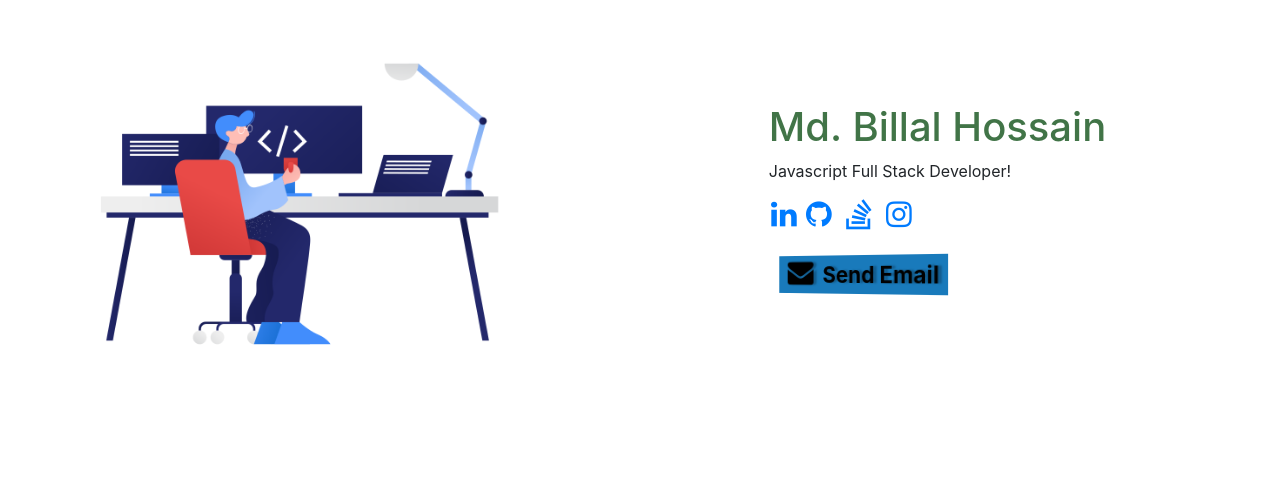
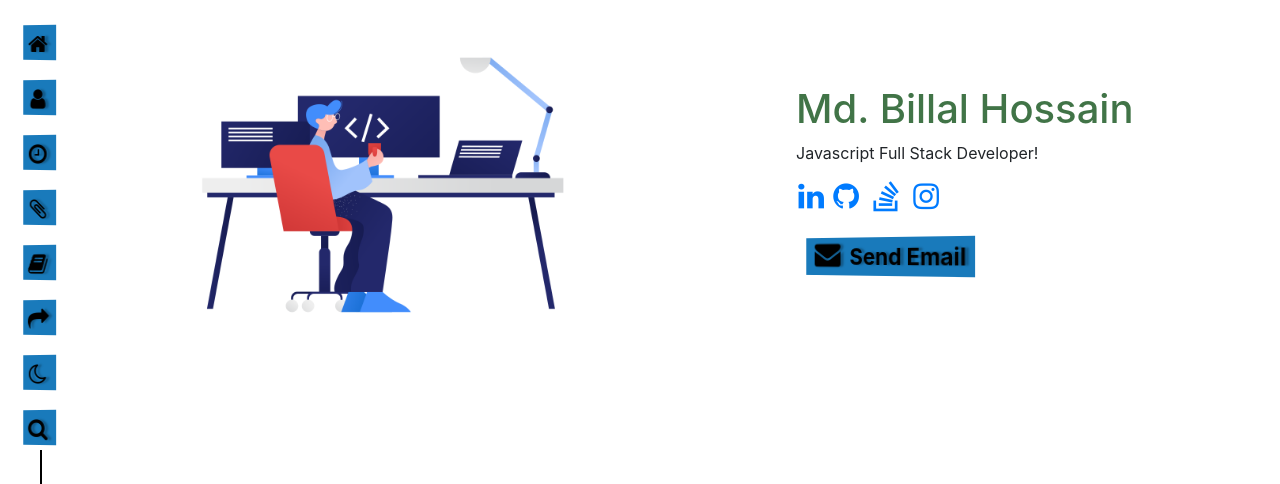
Before and after one commit to mbhossain/Protfolio, an Angular app: page / in a window 1280 px wide. Shown: the top 484 px of the page. Built offline with nearby package versions, Linux system fonts and the light colour scheme.

Commit message:
header-component

```diff
--- a/src/app/app.component.css
+++ b/src/app/app.component.css
@@ -0,0 +1,3 @@
+.top-space {
+    margin-top: 25px;
+}
--- a/src/app/app.component.html
+++ b/src/app/app.component.html
@@ -1 +1,9 @@
-<app-landing-page></app-landing-page>
+<div class="row">
+    <div class="col-md-1 top-space">
+        <app-header></app-header>
+
+    </div>
+    <div class="col-md-11">
+        <app-landing-page></app-landing-page>
+    </div>
+</div>
--- a/src/app/app.module.ts
+++ b/src/app/app.module.ts
@@ -4,11 +4,13 @@ import { BrowserModule } from '@angular/platform-browser';
 import { AppRoutingModule } from './app-routing.module';
 import { AppComponent } from './app.component';
 import { LandingPageComponent } from './components/landing-page/landing-page.component';
+import { HeaderComponent } from './components/header/header.component';
 
 @NgModule({
   declarations: [
     AppComponent,
-    LandingPageComponent
+    LandingPageComponent,
+    HeaderComponent
   ],
   imports: [
     BrowserModule,
--- /dev/null
+++ b/src/app/components/header/header.component.css
@@ -0,0 +1,16 @@
+.top-space {
+    margin-top: 20px;
+}
+
+.button-size {
+    width: 35px;
+    height: 35px;
+}
+
+.vertical-line {
+    border-left: 2px solid black;
+    height: 200px;
+    position: absolute;
+    left: 50%;
+    margin-top: 425px;
+}
--- /dev/null
+++ b/src/app/components/header/header.component.html
@@ -0,0 +1,29 @@
+<div class="row">
+    <div class="col-md-12 text-center">
+        <button class="button button-size" role="button"><i class="fa fa-home"
+                aria-hidden="true"></i></button>
+    </div>
+    <div class="col-md-12 text-center top-space">
+        <button class="button button-size" role="button"><i class="fa fa-user" aria-hidden="true"></i></button>
+    </div>
+    <div class="col-md-12 text-center top-space">
+        <button class="button button-size" role="button"><i class="fa fa-clock-o" aria-hidden="true"></i></button>
+    </div>
+    <div class="col-md-12 text-center top-space">
+        <button class="button button-size" role="button"><i class="fa fa-paperclip" aria-hidden="true"></i></button>
+    </div>
+    <div class="col-md-12 text-center top-space">
+        <button class="button button-size" role="button"><i class="fa fa-book" aria-hidden="true"></i></button>
+    </div>
+    <div class="col-md-12 text-center top-space">
+        <button class="button button-size" role="button"><i class="fa fa-share" aria-hidden="true"></i></button>
+    </div>
+    <div class="col-md-12 text-center top-space">
+        <button class="button button-size" role="button"><i class="fa fa-moon-o" aria-hidden="true"></i></button>
+        <!-- <i class="fa fa-sun-o" aria-hidden="true"></i> -->
+    </div>
+    <div class="col-md-12 text-center top-space">
+        <button class="button button-size" role="button"><i class="fa fa-search" aria-hidden="true"></i></button>
+    </div>
+    <div class="vertical-line"></div>
+</div>
--- /dev/null
+++ b/src/app/components/header/header.component.ts
@@ -0,0 +1,15 @@
+import { Component, OnInit } from '@angular/core';
+
+@Component({
+  selector: 'app-header',
+  templateUrl: './header.component.html',
+  styleUrls: ['./header.component.css']
+})
+export class HeaderComponent implements OnInit {
+
+  constructor() { }
+
+  ngOnInit(): void {
+  }
+
+}
--- a/src/app/components/landing-page/landing-page.component.html
+++ b/src/app/components/landing-page/landing-page.component.html
@@ -1,5 +1,5 @@
 <!-- Add font-awesome icons library -->
-<link rel="stylesheet" href="https://cdnjs.cloudflare.com/ajax/libs/font-awesome/4.7.0/css/font-awesome.min.css">
+<!-- <link rel="stylesheet" href="https://cdnjs.cloudflare.com/ajax/libs/font-awesome/4.7.0/css/font-awesome.min.css"> -->
 
 
 <div class="row container-fluid">
--- a/src/index.html
+++ b/src/index.html
@@ -8,6 +8,8 @@
   <link rel="icon" type="image/x-icon" href="favicon.ico">
   <link rel="stylesheet" href="https://maxcdn.bootstrapcdn.com/bootstrap/4.0.0/css/bootstrap.min.css"
     integrity="sha384-Gn5384xqQ1aoWXA+058RXPxPg6fy4IWvTNh0E263XmFcJlSAwiGgFAW/dAiS6JXm" crossorigin="anonymous">
+
+    <link rel="stylesheet" href="https://cdnjs.cloudflare.com/ajax/libs/font-awesome/4.7.0/css/font-awesome.min.css">
 </head>
 <body>
   <app-root></app-root>
```
Also changed, not shown: 1 other file (tests, documents, lock files or other folders).
